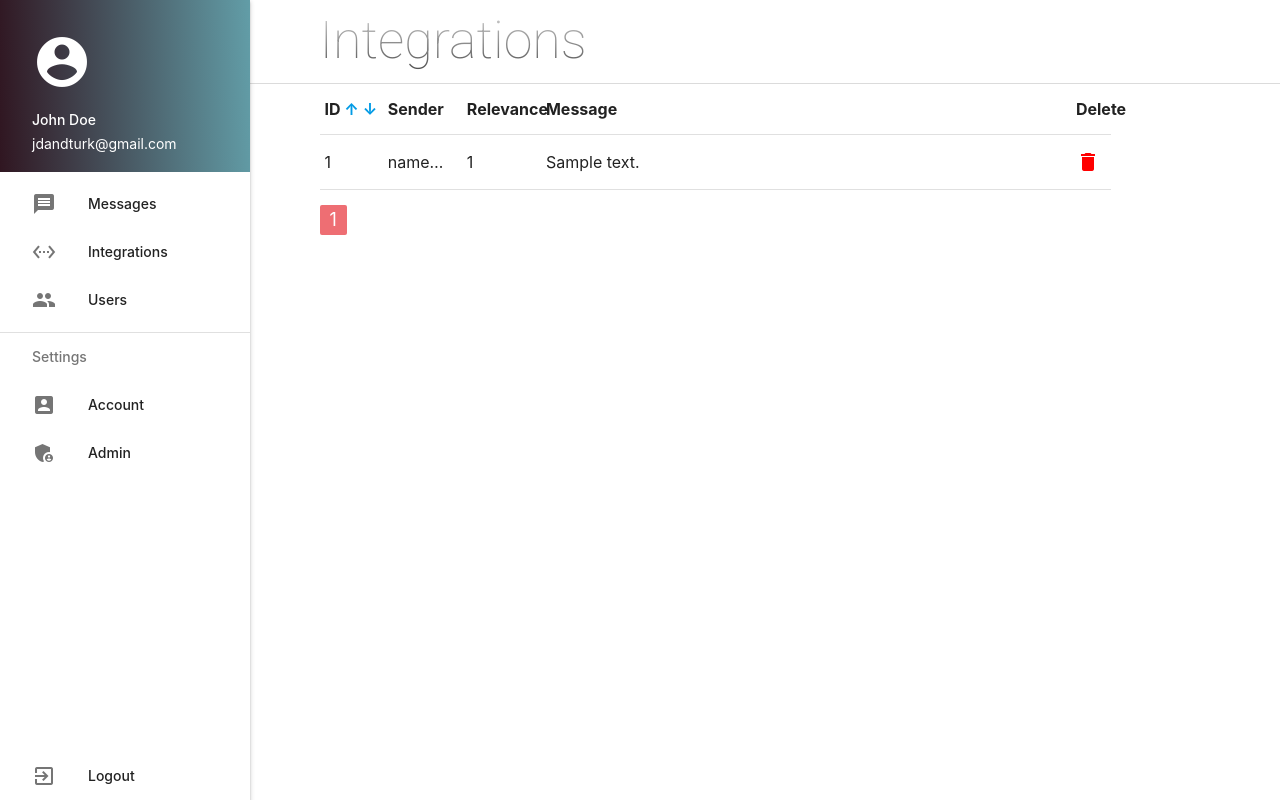
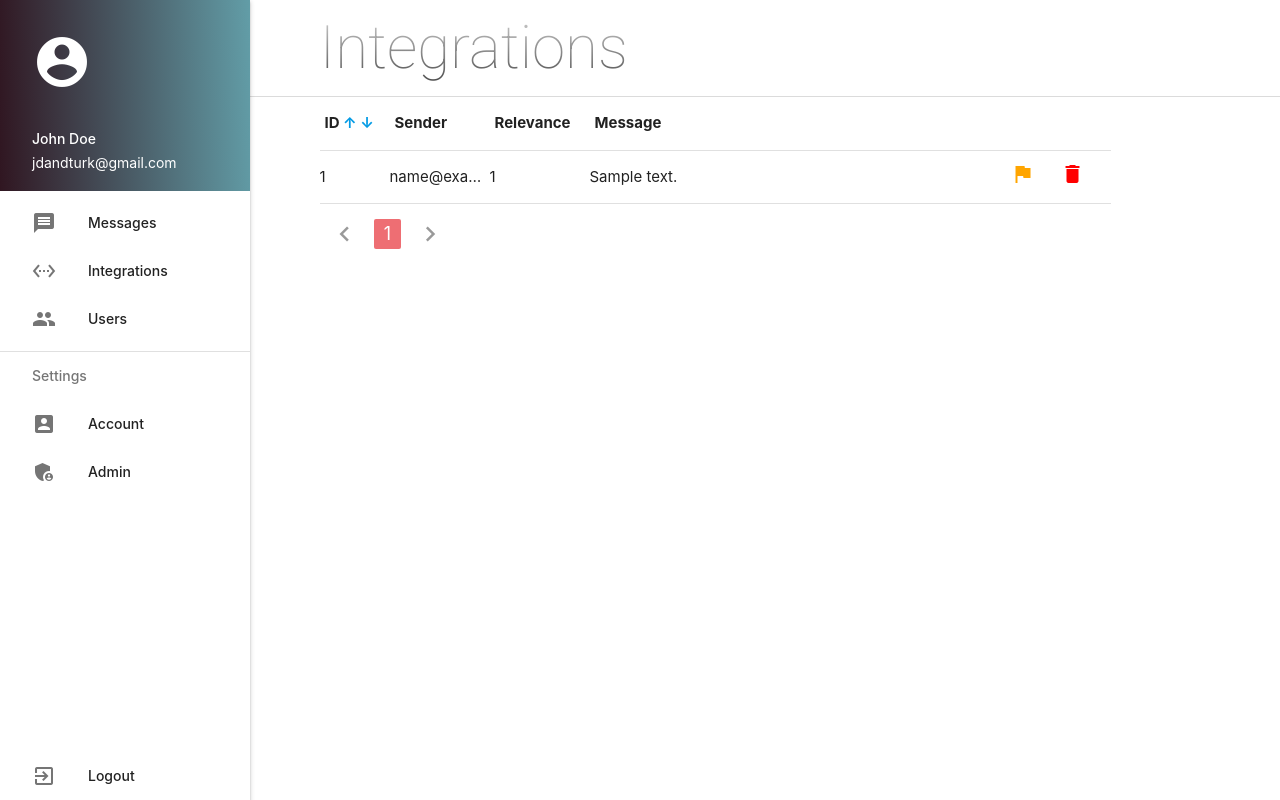
Before and after one commit to LindholmLabs/ContactBridge, a Flask app: page /integrations in a window 1280 px wide. Run offline with Flask 3, Linux system fonts and the light colour scheme; tables that the repository leaves empty hold one stand-in row (values such as "Sample post"); parts of the project's set-up code (start-up, migrations or seed data) failed here and were passed over.

Commit message:
Bug fixing.

```diff
--- a/WebInterface/tableFactory.py
+++ b/WebInterface/tableFactory.py
@@ -11,13 +11,18 @@ class TableFactory:
     def delete_link(row_data):
         return f'<a href="/message/delete/{row_data[0]}" class="delete-icon"><i class="material-icons">delete</i></a>'
 
+    @staticmethod
+    def flag_link(row_data):
+        return f'<a href="/message/flag/{row_data[0]}" class="flag-icon" title="Flag Message"><i class="material-icons">flag</i></a>'
+
     def get_message_table(self, page=0, page_size=10):
         headers = [
-            ("ID", "8%"),
-            ("Sender", "10%"),
-            ("Relevance", "10%"),
-            ("Message", "67%"),
-            ("Delete", "5%")
+            ("ID", "70px"),
+            ("Sender", "100px"),
+            ("Relevance", "100px"),
+            ("Message", "ifr"),
+            ("", "50px"),
+            ("", "50px")
         ]
 
         messages, total_pages = self.db.get_messages(page, page_size)
@@ -30,6 +35,7 @@ class TableFactory:
                       .set_current_page(page)
                       .set_sortable(["ID"])
                       .set_on_click("/message/{0}")
+                      .add_callback_column(self.flag_link)
                       .add_callback_column(self.delete_link)
                       .get_table_data())
 
--- a/static/css/main.css
+++ b/static/css/main.css
@@ -1,5 +1,4 @@
 :root {
-    /* Define your color scheme */
     --primary-color: #629da7;
     --secondary-color: #301621;
     --gradient-start: rgb(57,75,166);
@@ -9,7 +8,8 @@
     --text-gradient-end: #333;
     --sidenav-width: 250px;
     --header-font-family: 'Roboto', sans-serif;
-    --header-font-size: 52px;
+    --header-font-size: 4em;
+    --header-font-size-mobile: 3em;
     --header-line-height: 1.2;
     --truncate-max-width: 200px;
     --content-margin: 150px;
@@ -37,6 +37,12 @@ h1 {
     -webkit-text-fill-color: transparent;
     margin: 0;
     padding: 0.2em 0;
+}
+
+h1.mobile {
+    font-size: var(--header-font-size-mobile);
+    text-align: center;
+    flex-grow: 1;
 }
 
 .truncate-td {
@@ -76,15 +82,32 @@ h1 {
     height: 100%;
 }
 
-h1.mobile {
-    text-align: center;
-    flex-grow: 1;
+.delete-icon {
+    color: red;
+    transition: transform 0.2s ease, color 0.2s ease;
 }
 
-.delete-icon {
-    color: red;
+.delete-icon:hover {
+    color: darkred;
 }
 
-td, td {
-    min-width: 100px;
+.flag-icon {
+    color: orange;
+    transition: transform 0.2s ease, color 0.2s ease;
 }
+
+.flag-icon:hover {
+    color: grey;
+}
+
+.table-instance {
+    table-layout: fixed;
+    width: 100%;
+    min-width: 500px;
+    cursor: pointer;
+}
+
+table tr, table td {
+    padding: 0;
+    margin: 0 !important;
+}
--- /dev/null
+++ b/static/js/pagination.js
@@ -0,0 +1,26 @@
+var currentPage;
+var totalPages;
+
+document.addEventListener('DOMContentLoaded', function () {
+  var paginationElement = document.querySelector('.pagination');
+  if (paginationElement) {
+    currentPage = parseInt(paginationElement.getAttribute('data-current-page'), 10);
+    totalPages = parseInt(paginationElement.getAttribute('data-total-pages'), 10);
+  }
+});
+
+function changePage(direction) {
+    if (typeof currentPage === 'undefined' || typeof totalPages === 'undefined') {
+        console.error('currentPage or totalPages is undefined');
+        return;
+    }
+
+    var newPage = currentPage;
+    if (direction === 'next' && currentPage < totalPages) {
+        newPage = currentPage + 1;
+    } else if (direction === 'prev' && currentPage > 1) {
+        newPage = currentPage - 1;
+    }
+
+    window.location.href = '?page=' + newPage;
+}
--- a/templates/base.html
+++ b/templates/base.html
@@ -1,3 +1,4 @@
+<!DOCTYPE html>
 <head>
     <meta charset="utf-8">
     <meta name="viewport" content="width=device-width, initial-scale=1">
@@ -10,6 +11,7 @@
     <link rel="preconnect" href="https://fonts.gstatic.com" crossorigin>
     <link href="https://fonts.googleapis.com/css2?family=Roboto:wght@100&display=swap" rel="stylesheet">
     <link rel="stylesheet" href="{{ url_for('static', filename='css/main.css') }}">
+    <script src="{{ url_for('static', filename='js/pagination.js') }}"></script>
 </head>
 
 <body>
--- a/templates/table.html
+++ b/templates/table.html
@@ -1,4 +1,4 @@
-<table style="table-layout: fixed;" id="table-instance" class="highlight">
+<table class="highlight table-instance">
     <thead>
     <tr>
         {% for header, width in table.headers %}
@@ -27,11 +27,17 @@
 </table>
 
 {% if table.pagination_enabled %}
-<ul class="pagination">
+<ul class="pagination" data-current-page="{{ table.current_page }}" data-total-pages="{{ table.total_pages }}">
+    <li class="{% if table.current_page == 1 %}disabled{% else %}waves-effect{% endif %}">
+        <a href="javascript:void(0);" onclick="changePage('prev')"><i class="material-icons">chevron_left</i></a>
+    </li>
     {% for i in range(1, table.total_pages + 1) %}
     <li class="{% if table.current_page == i %}active{% else %}waves-effect{% endif %}">
         <a href="?page={{ i }}">{{ i }}</a>
     </li>
     {% endfor %}
+    <li class="{% if table.current_page == table.total_pages %}disabled{% else %}waves-effect{% endif %}">
+        <a href="javascript:void(0);" onclick="changePage('next')"><i class="material-icons">chevron_right</i></a>
+    </li>
 </ul>
 {% endif %}
```
